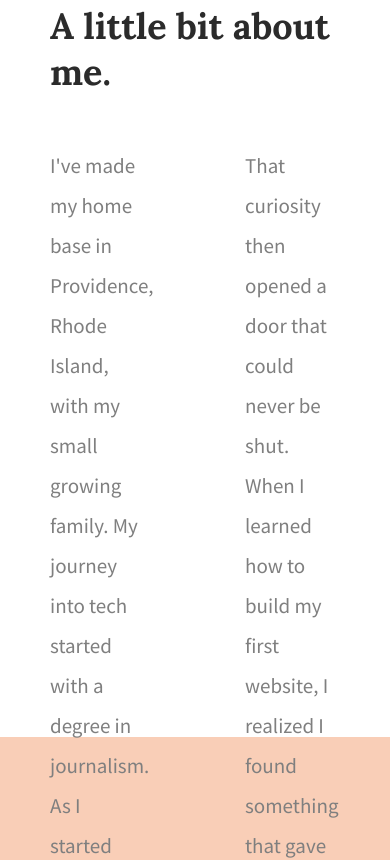
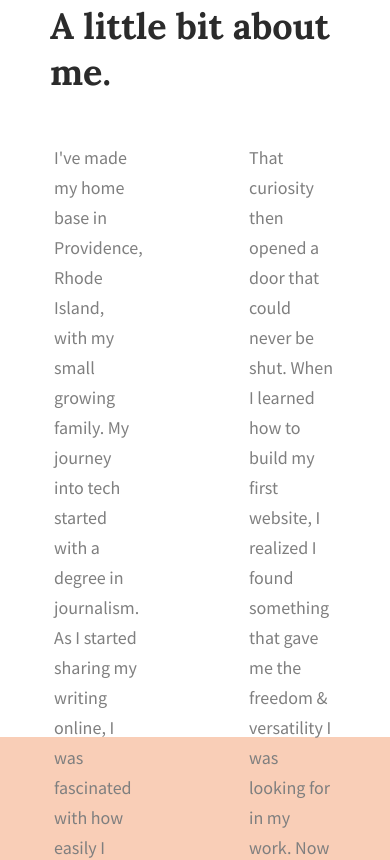
Before and after one commit to tiffanymonroe/jubilee_austen, a plain HTML site: page index.html in a window 390 px wide. Shown: the part 907-1767 px from the top of the page. Drawn offline with Linux system fonts and the light colour scheme.

Commit message:
about responsive to 1030px

```diff
--- a/css/main.css
+++ b/css/main.css
@@ -179,6 +179,19 @@ header h2 span {
   nav ul li a {
       padding-left: 60px;
   }
+  /* ABOUT */
+  #about h2 {
+    font-family: 'Lora', serif;
+  }
+
+  #about p {
+    font-size: 18px;
+    color: #7f7f7f;
+    line-height: 30px;
+    padding-left: 3em;
+    padding-right: 3em;
+  }
+
 }
 
 @media (max-width: 900px) {
@@ -220,6 +233,7 @@ header h2 span {
 }
 
 @media (max-width: 490px) {
+  /* HEADER */
   nav ul li a {
     padding-left: 50%;
   }
```
